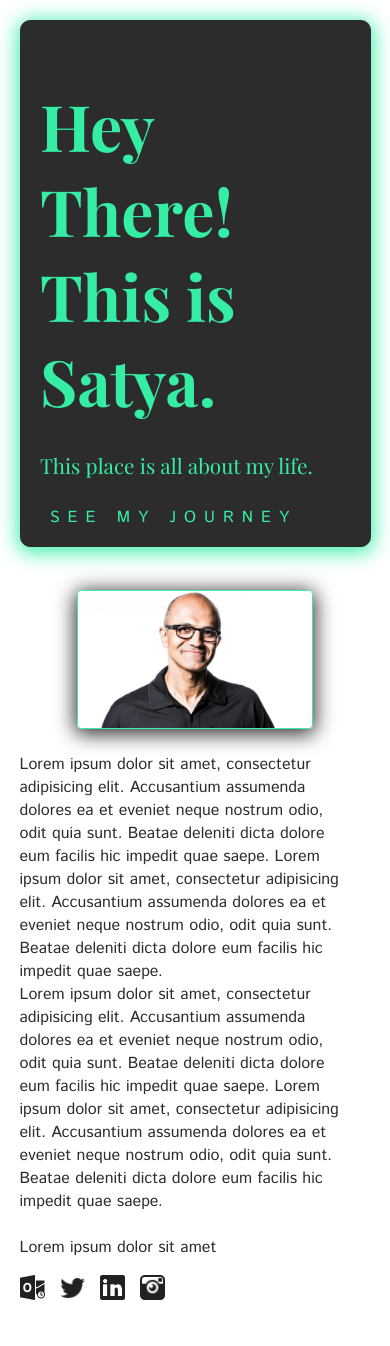
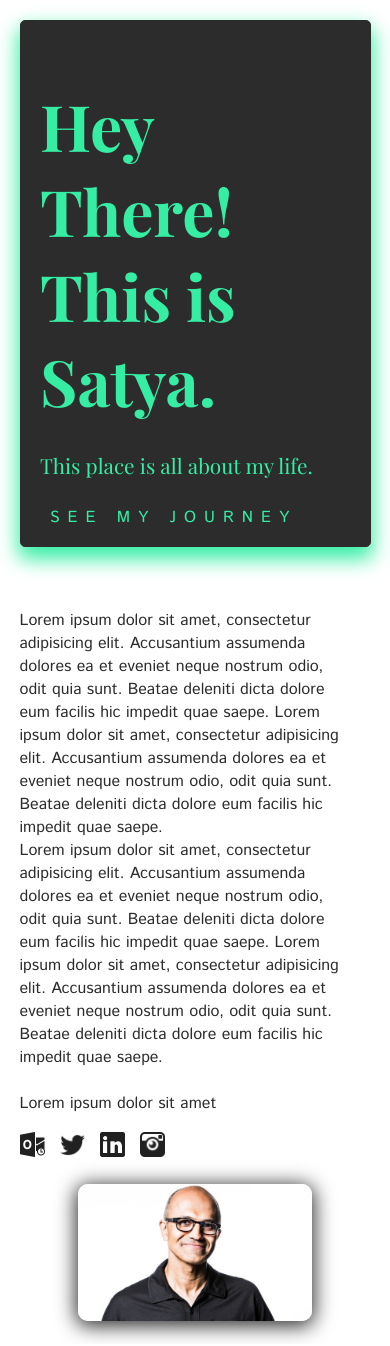
Before and after one commit to purnashankar3/practice-page, a plain HTML site: page index.html in a window 390 px wide. Drawn offline with nearby package versions, Linux system fonts and the light colour scheme.

Commit message:
first commit

```diff
--- /dev/null
+++ b/exp.css
@@ -0,0 +1,99 @@
+:root {
+    font-size: 16px;
+}
+
+body {
+    margin: 0;
+    padding: 0;
+}
+
+.container {
+    display: flex;
+    flex-direction: column;
+    margin: 5vw;
+}
+
+.banner .card {
+    background: #2c2c2c;
+    border: 1px solid #2c2c2c;
+    border-radius: 5px;
+    box-shadow: 0px 10px 20px 2px #35eea4;
+    display: flex;
+    flex-direction: column;
+}
+
+.banner .card .heading {
+    color: #35eea4;
+    font-family: "Playfair Display", serif;
+    font-size: 4rem;
+    font-weight: 700;
+    margin-bottom: 1vh;
+    padding: 5vw;
+}
+
+.banner .card .sub-heading {
+    color: #35eea4;
+    font-family: "Playfair Display", serif;
+    font-size: 1.3rem;
+    margin: 0;
+    padding: 0 5vw 2vw;
+}
+
+.banner .card .sub-heading button {
+    background: none;
+    border: none;
+    border-radius: 5px;
+    color: #35eea4;
+    font-family: "Istok Web", sans-serif;
+    font-size: 1rem;
+    letter-spacing: 8px;
+    margin-top: 2vh;
+    padding: 10px;
+    text-transform: uppercase;
+    transition: box-shadow 0.3s linear 0.1s;
+}
+
+.banner .card .sub-heading button:hover {
+    cursor: pointer;
+    box-shadow: 0 3px 20px 0 #35eea4;
+}
+
+.row {
+    display: flex;
+    flex-direction: row;
+    align-items: center;
+    margin-top: 5vh;
+}
+
+.row .my-image {
+    border: 0px solid #35eea4;
+    border-radius: 10px;
+    box-shadow: 0px 3px 20px 2px #2c2c2c;
+    width: 25vw;
+}
+
+@media only screen and (max-width: 725px) {
+    .row {
+        flex-direction: column;
+    }
+
+    .row .my-image {
+        order: -1;
+        width: 60vw;
+    }
+}
+
+.paragraph {
+    color: #2c2c2c;
+    font-family: "Istok Web", sans-serif;
+    padding: 5vw 5vw 5vw 0;
+}
+
+.icon-group {
+    margin-top: 2vh;
+}
+
+.icon-group .icon {
+    margin-right: 10px;
+    width: 25px;
+}
--- a/index.css
+++ b/index.css
@@ -16,8 +16,8 @@
 .banner .card {
     background: #2c2c2c;
     border: 1px solid #2c2c2c;
-    border-radius: 10px;
-    box-shadow: 0px 3px 20px 2px #35eea4;
+    border-radius: 5px;
+    box-shadow: 0px 10px 20px 2px #35eea4;
     display: flex;
     flex-direction: column;
 }
@@ -66,8 +66,8 @@
 }
 
 .row .my-image {
-    border: 1px solid #35eea4;
-    border-radius: 5px;
+    border: 0px solid #35eea4;
+    border-radius: 10px;
     box-shadow: 0px 3px 20px 2px #2c2c2c;
     width: 25vw;
 }
@@ -76,10 +76,9 @@
     .row {
         flex-direction: column;
     }
-    .row .image {
+
+    .row .my-image {
         order: -1;
-    }
-    .row .my-image {
         width: 60vw;
     }
 }
```
Also changed, not shown: exp.html (added, +49 -0 lines), index.html (+1 -5 lines), fuckoff.txt (added), 1 other file.
